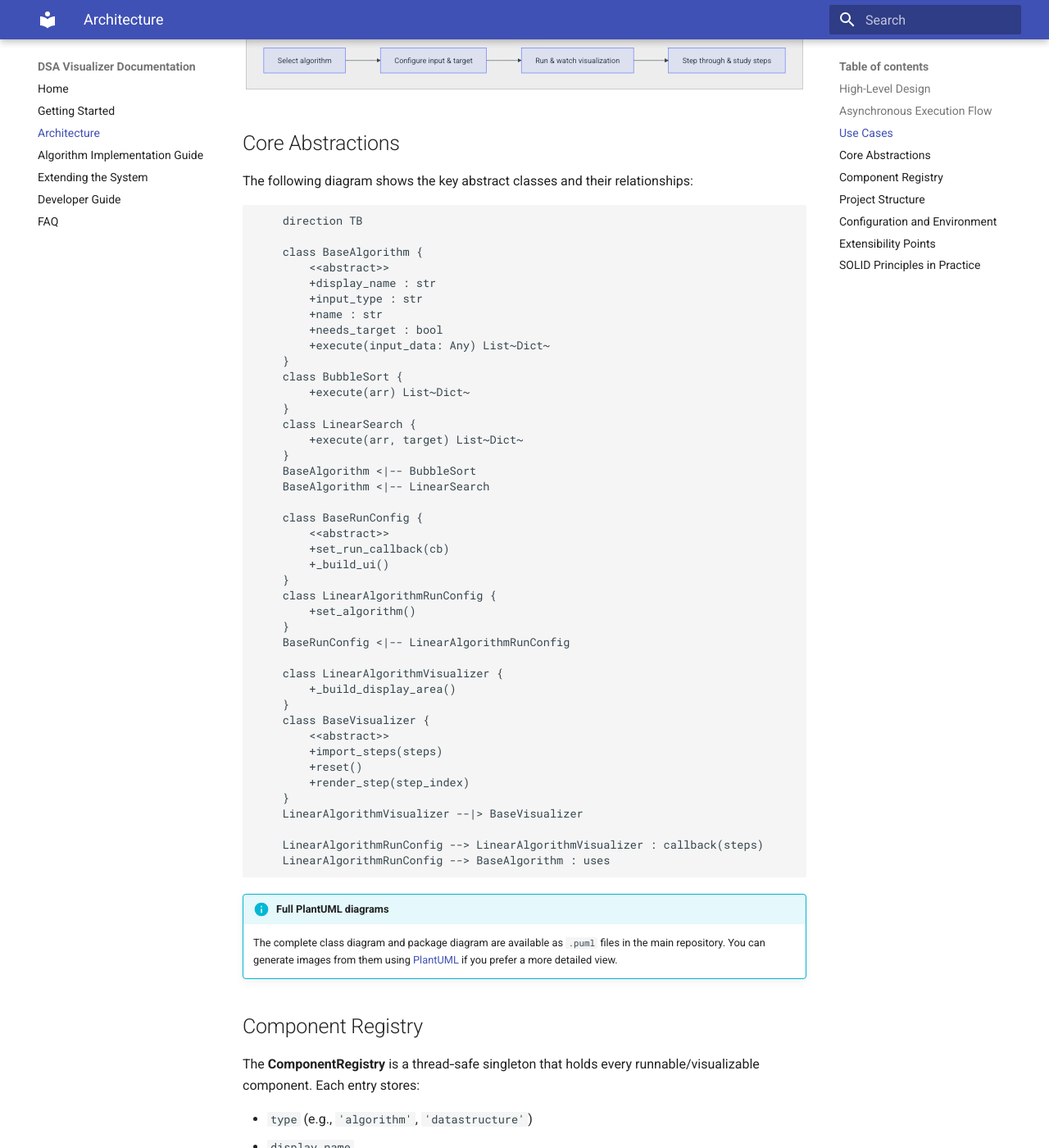
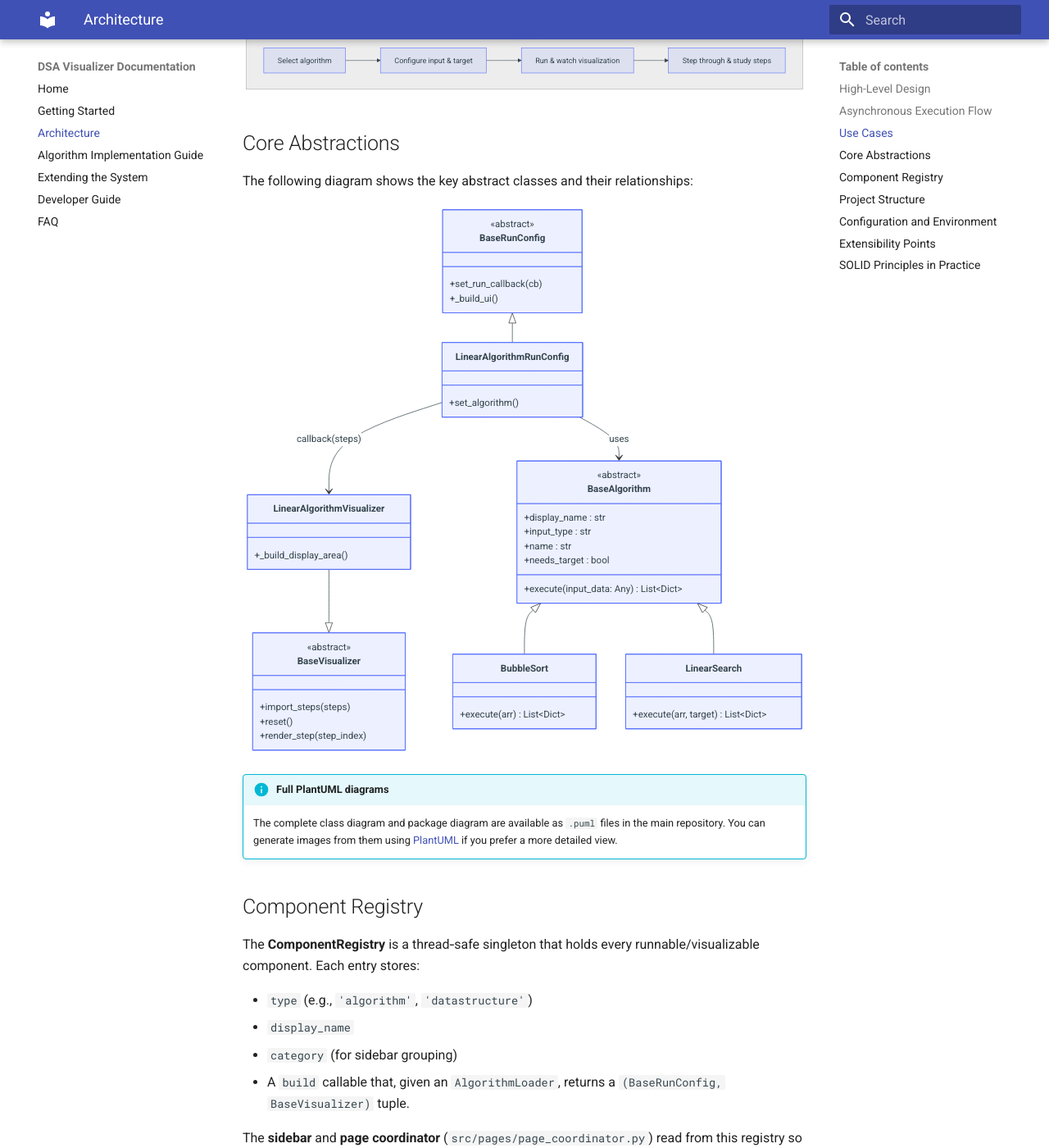
Before and after one commit to Group-8-DSA-Visualizer/DSA-Visualizer-Wiki, an MkDocs documentation site: the page built from docs/architecture.md, in a window 1280 px wide and 1400 px high, scrolled down 1348 px. Shown: the whole window at 82% size. Built offline with MkDocs 1.6.1 and Material for MkDocs 9.7.7, drawn with Linux system fonts in a browser that asks for light colours.

Commit message:
Update architecture.md

````diff
--- a/docs/architecture.md
+++ b/docs/architecture.md
@@ -74,7 +74,8 @@ flowchart TD
 
 The following diagram shows the key abstract classes and their relationships:
 
-```classDiagram
+```mermaid
+classDiagram
     direction TB
 
     class BaseAlgorithm {
````
